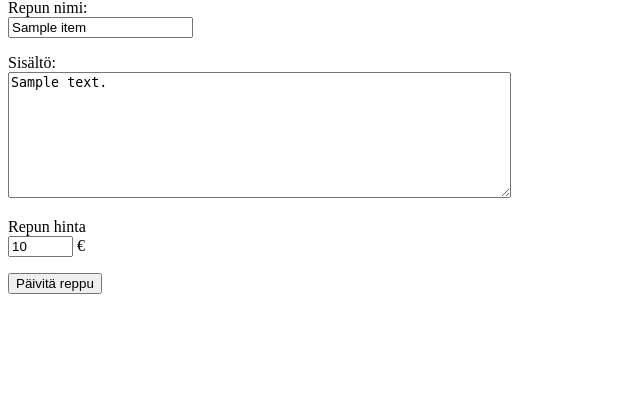
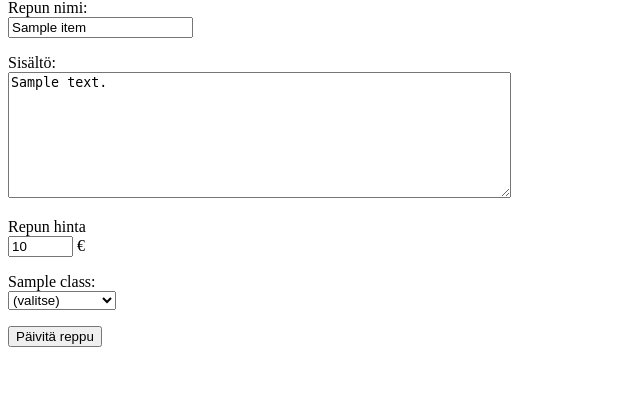
Before and after one commit to sJYRINKI/Retkeilyvarusteet, a Flask app: template templates/edit_item.html in a window 1280 px wide. Shown: the part 81-475 px from the top of the page, without its empty margins (0-640 px from the left). Run offline with Flask 3, Linux system fonts and the light colour scheme; the template is opened without the code that fills it: most values are stand-ins (such as "Sample title", 1, 10 or a date in 2020).

Commit message:
Add classes to edit page

```diff
--- a/app.py
+++ b/app.py
@@ -71,7 +71,6 @@ def create_item():
         if entry:
             parts = entry.split(":")
             classes.append((parts[0], parts[1]))
-    print(classes)
 
     items.add_item(title, description, price,  user_id, classes)
 
@@ -85,7 +84,14 @@ def edit_item(item_id):
         abort(404)
     if item["user_id"] != session["user_id"]:
         abort(403)
-    return render_template("edit_item.html", item=item)
+    all_classes = items.get_all_classes()
+    classes = {}
+    for my_class in all_classes:
+        classes[my_class] = ""
+    for entry in items.get_classes(item_id):
+        classes[entry["title"]] = entry["value"]
+
+    return render_template("edit_item.html", item=item, classes=classes, all_classes=all_classes)
 
 @app.route("/update_item", methods=["POST"])
 def update_item():
@@ -107,7 +113,13 @@ def update_item():
     if not re.search("^[1-9][0-9]{0,3}$", price):
         abort(403)
 
-    items.update_item(item_id, title, description, price)
+    classes = []
+    for entry in request.form.getlist("classes"):
+        if entry:
+            parts = entry.split(":")
+            classes.append((parts[0], parts[1]))
+
+    items.update_item(item_id, title, description, price, classes)
 
     return redirect("/item/" + str(item_id))
 
--- a/templates/edit_item.html
+++ b/templates/edit_item.html
@@ -21,6 +21,21 @@
     <input type="text" name="price" size="5" value="{{ item.price }}" pattern="[1-9][0-9]{0,3}" required /> €
     </p>
     <input type="hidden" name="item_id" value="{{ item.id }}" />
+        {% for class in all_classes %}
+    <p>
+      {{ class }}: <br />
+      <select name="classes">
+        <option value="">(valitse)</option>
+      {% for option in all_classes[class] %}
+        {% if classes[class] == option %}
+        <option value="{{class}}:{{ option }}" selected>{{ option }}</option>
+        {% else %}
+        <option value="{{class}}:{{ option }}">{{ option }}</option>
+        {% endif %}
+      {% endfor %}
+      </select>
+    </p>
+    {% endfor %}
     <input type="submit" value="Päivitä reppu" />
   </form>
 </body>
```
Also changed, not shown: items.py (+8 -1 lines).
